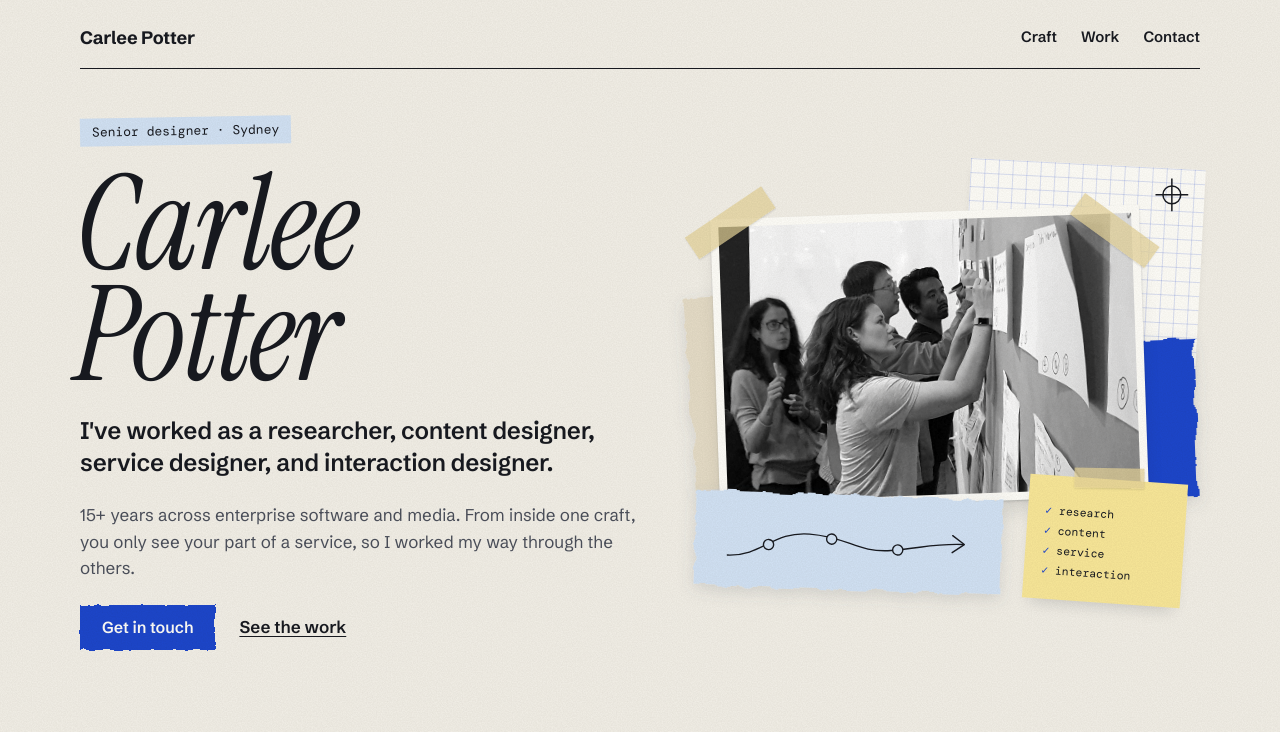
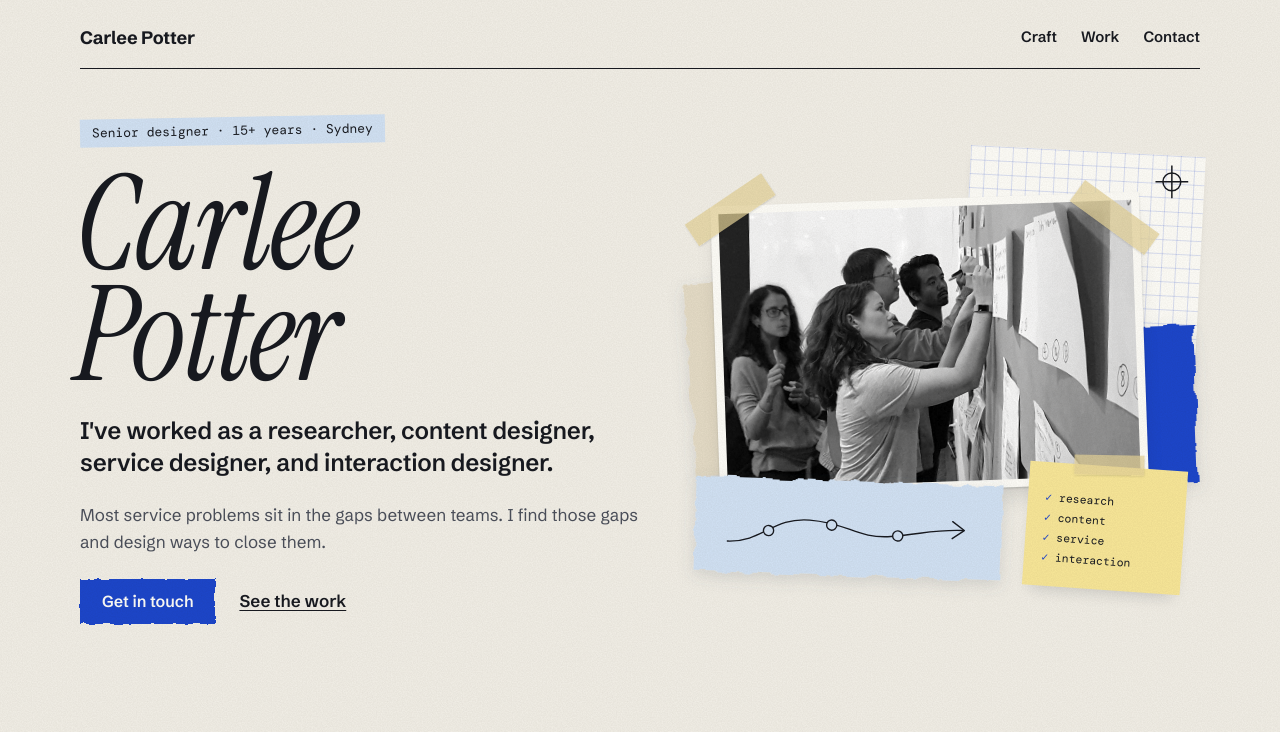
Before and after one commit to carleecommm/carleecommm.github.io, a plain HTML site: page index.html in a window 1280 px wide. Shown: the top 732 px of the page. Drawn offline with nearby package versions, Linux system fonts and the light colour scheme.

Commit message:
Copy edits
Changed the hero paragraph, and the tag above my name.

```diff
--- a/index.html
+++ b/index.html
@@ -266,10 +266,10 @@
   <section class="hero band" aria-labelledby="name">
     <div class="wrap hero-grid">
       <div class="hero-copy">
-        <p class="chip">Senior designer · Sydney</p>
+        <p class="chip">Senior designer · 15+ years · Sydney</p>
         <h1 id="name" class="name"><span>Carlee</span><span>Potter</span></h1>
         <p class="headline">I've worked as a researcher, content designer, service designer, and interaction designer.</p>
-        <p class="intro">15+ years across enterprise software and media. From inside one craft, you only see your part of a service, so I worked my way through the others.</p>
+        <p class="intro">Most service problems sit in the gaps between teams. I find those gaps and design ways to close them.</p>
         <div class="actions">
           <a class="btn" href="#contact">Get in touch</a>
           <a class="link-arrow" href="#work">See the work</a>
```
